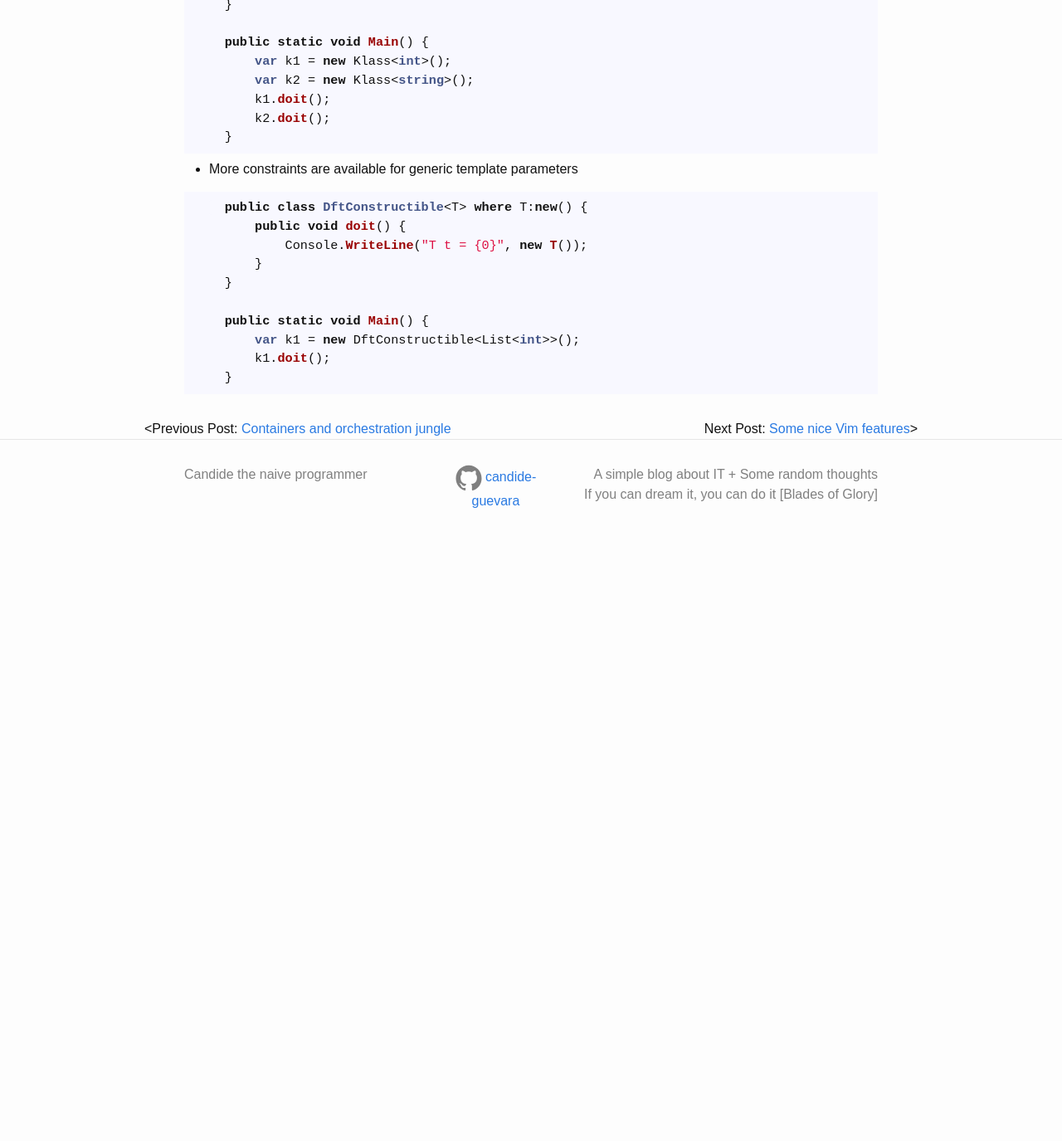
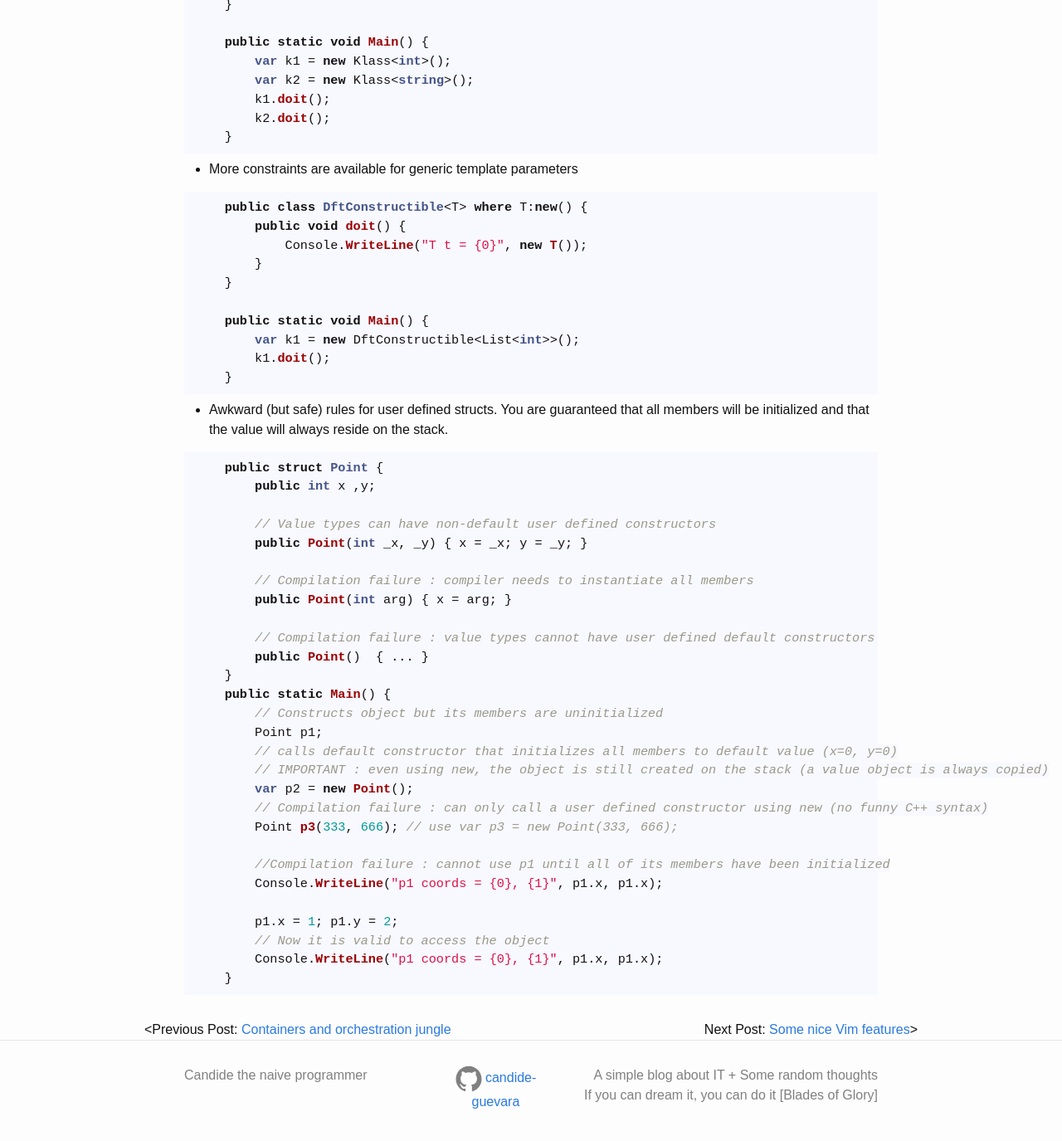
Before and after one commit to candide-guevara/candide-guevara.github.io, a Jekyll site: the page built from _posts/language/2015-11-21-c-sharp-language.md, in a window 1280 px wide and 1400 px high, scrolled down 6311 px. Shown: the top 1375 px of the window at 83% size. Built offline with Jekyll 4.4.1, drawn with Linux system fonts in a browser that asks for light colours; comment, search, counter and statistics services are not loaded; before the commit the page ends 6987 px from its top, so only the background shows below that.

Commit message:
c# struct rules, motorbike evaluation

```diff
--- a/_posts/language/2015-11-21-c-sharp-language.md
+++ b/_posts/language/2015-11-21-c-sharp-language.md
@@ -296,5 +296,36 @@ No surprise here, most of the things I dislike were just taken from C++
       k1.doit();
   }
 {% endhighlight %}
+* Awkward (but safe) rules for user defined structs. You are guaranteed that all members will be initialized and that the value will always reside on the stack.
+{% highlight c# %}
+  public struct Point {
+      public int x ,y;
+
+      // Value types can have non-default user defined constructors
+      public Point(int _x, _y) { x = _x; y = _y; }
+
+      // Compilation failure : compiler needs to instantiate all members
+      public Point(int arg) { x = arg; }
+
+      // Compilation failure : value types cannot have user defined default constructors
+      public Point()  { ... }
+  }
+  public static Main() {
+      // Constructs object but its members are uninitialized
+      Point p1;
+      // calls default constructor that initializes all members to default value (x=0, y=0)
+      // IMPORTANT : even using new, the object is still created on the stack (a value object is always copied)
+      var p2 = new Point();
+      // Compilation failure : can only call a user defined constructor using new (no funny C++ syntax)
+      Point p3(333, 666); // use var p3 = new Point(333, 666);
+
+      //Compilation failure : cannot use p1 until all of its members have been initialized
+      Console.WriteLine("p1 coords = {0}, {1}", p1.x, p1.x);
+
+      p1.x = 1; p1.y = 2;
+      // Now it is valid to access the object
+      Console.WriteLine("p1 coords = {0}, {1}", p1.x, p1.x);
+  }
+{% endhighlight %}
 
 [0]: http://docs.oracle.com/javase/tutorial/extra/generics/subtype.html
```
Also changed, not shown: _posts/moto/2017-08-25-achat-nouvelle-monture.md (added, +82 -0 lines), _posts/moto/2017-05-25-exercise-a-moto.md (renamed from _posts/2017-05-25-exercise-a-moto.md), _posts/moto/2017-05-25-virage-a-moto.md (renamed from _posts/2017-05-25-virage-a-moto.md).
